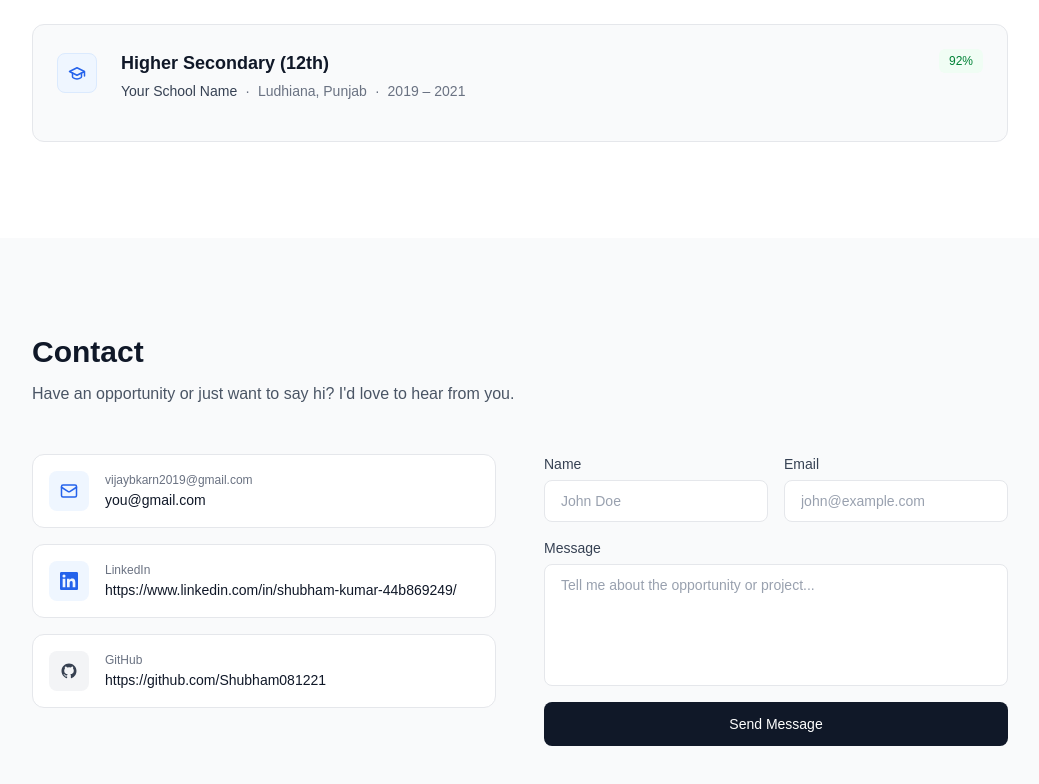
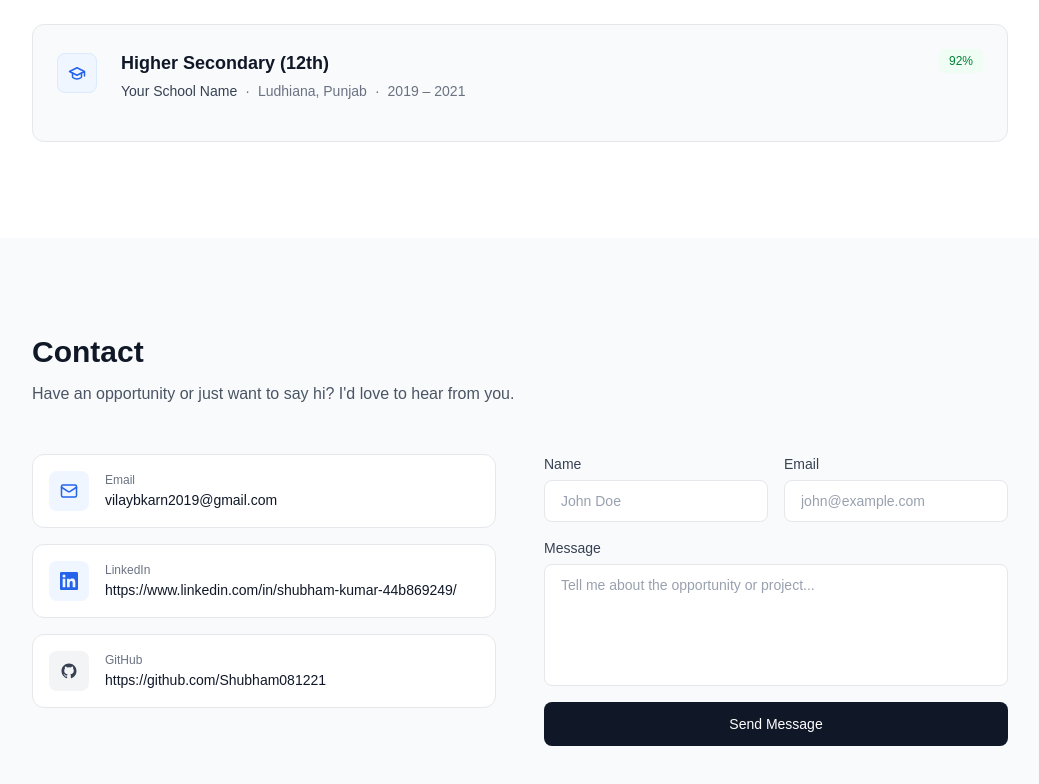
Before and after one commit to Shubham081221/my-portfolio, a Next.js app: page / in a window 1280 px wide. Shown: the part 2894-3678 px from the top of the page, without its empty margins (120-1159 px from the left). Built offline with nearby package versions, Linux system fonts and the light colour scheme.

Commit message:
Links Adjusted

```diff
--- a/src/components/Navbar.tsx
+++ b/src/components/Navbar.tsx
@@ -64,7 +64,7 @@ export default function Navbar() {
         {/* Resume CTA — Desktop */}
 
         <a
-          href="/Shubham_Resume.pdf"
+          href="https://drive.google.com/file/d/11DANrBK1NomvGbCcIfv8WvCCkxXM4Lq5/view?usp=drive_link"
           target="_blank"
           rel="noopener noreferrer"
           className="hidden md:inline-flex items-center gap-2 text-sm font-medium px-4 py-2 rounded-lg bg-gray-900 text-white hover:bg-gray-700 transition-colors duration-200"
--- a/src/components/sections/Contact.tsx
+++ b/src/components/sections/Contact.tsx
@@ -69,7 +69,7 @@ export default function Contact() {
                   <EmailIcon />
                 </div>
                 <div>
-                  <p className="text-xs text-gray-500 mb-0.5">vijaybkarn2019@gmail.com</p>
+                  <p className="text-xs text-gray-500 mb-0.5">Email</p>
                   <p className="text-sm font-medium text-gray-900">{socials.email}</p>
                 </div>
               </a>
--- a/src/components/sections/Hero.tsx
+++ b/src/components/sections/Hero.tsx
@@ -50,7 +50,7 @@ export default function Hero() {
             </Link>
 
             <a
-              href="/Shubham_Resume.pdf"
+              href="https://drive.google.com/file/d/11DANrBK1NomvGbCcIfv8WvCCkxXM4Lq5/view?usp=drive_link"
               target="_blank"
               rel="noopener noreferrer"
               className="px-6 py-3 rounded-lg border border-gray-300 text-gray-900 text-sm font-medium hover:bg-gray-50 transition-colors duration-200"
--- a/src/data/socials.ts
+++ b/src/data/socials.ts
@@ -1,7 +1,7 @@
 // src/data/socials.ts  (used in Hero + Footer + Contact)
 export const socials = {
-  github:   "https://github.com/yourhandle",
-  linkedin: "https://linkedin.com/in/yourhandle",
+  github:   "https://github.com/Shubham081221?tab=repositories",
+  linkedin: "https://www.linkedin.com/in/shubham-kumar-44b869249/",
   twitter:  "https://twitter.com/yourhandle",   // optional
-  email:    "you@gmail.com",
+  email:    "vilaybkarn2019@gmail.com",
 };
```
